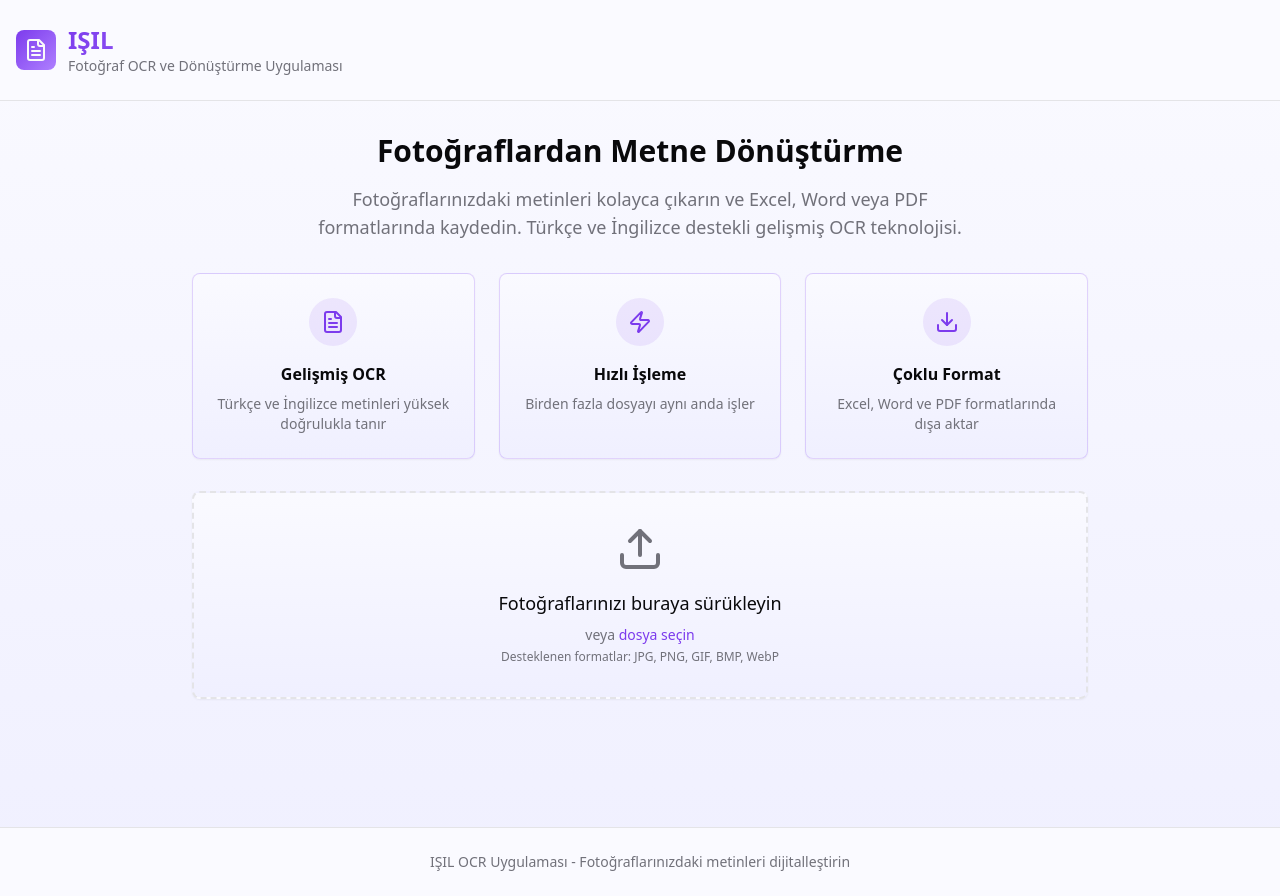
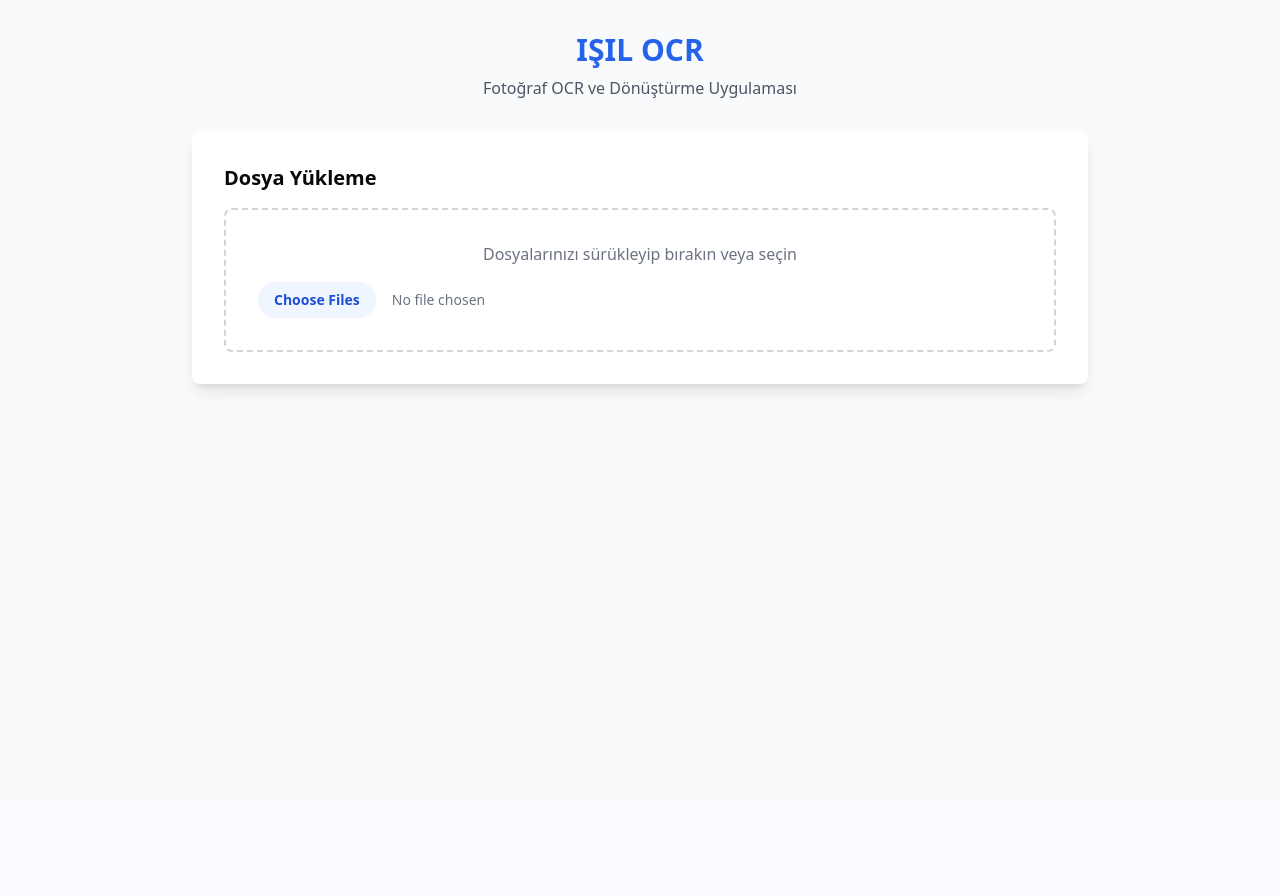
Before and after one commit to ermixserdar/isil-photo-to-text, a React (Vite) app: page / in a window 1280 px wide. After the commit the page ends 800 px from the top, so only its background shows below. Built offline with nearby package versions, Linux system fonts and the light colour scheme; the HTML template or start-up script is replaced by a standard one.

Commit message:
Fix FileUploadZone useState error

```diff
--- a/src/App.tsx
+++ b/src/App.tsx
@@ -1,19 +1,54 @@
-import { QueryClient, QueryClientProvider } from "@tanstack/react-query";
 import { BrowserRouter, Routes, Route } from "react-router-dom";
-import Index from "./pages/Index";
-import NotFound from "./pages/NotFound";
 
-const queryClient = new QueryClient();
+const SimpleIndex = () => {
+  return (
+    <div className="min-h-screen bg-gray-50">
+      <div className="container mx-auto px-4 py-8">
+        <div className="max-w-4xl mx-auto">
+          <header className="text-center mb-8">
+            <h1 className="text-3xl font-bold text-blue-600">IŞIL OCR</h1>
+            <p className="text-gray-600 mt-2">Fotoğraf OCR ve Dönüştürme Uygulaması</p>
+          </header>
+
+          <div className="bg-white rounded-lg shadow-lg p-8">
+            <h2 className="text-xl font-semibold mb-4">Dosya Yükleme</h2>
+            <div className="border-2 border-dashed border-gray-300 rounded-lg p-8 text-center">
+              <p className="text-gray-500">Dosyalarınızı sürükleyip bırakın veya seçin</p>
+              <input
+                type="file"
+                multiple
+                accept="image/*"
+                className="mt-4 block w-full text-sm text-gray-500
+                  file:mr-4 file:py-2 file:px-4
+                  file:rounded-full file:border-0
+                  file:text-sm file:font-semibold
+                  file:bg-blue-50 file:text-blue-700
+                  hover:file:bg-blue-100"
+              />
+            </div>
+          </div>
+        </div>
+      </div>
+    </div>
+  );
+};
+
+const NotFoundPage = () => (
+  <div className="min-h-screen flex items-center justify-center">
+    <div className="text-center">
+      <h1 className="text-4xl font-bold text-gray-900">404</h1>
+      <p className="text-gray-600">Sayfa bulunamadı</p>
+    </div>
+  </div>
+);
 
 const App = () => (
-  <QueryClientProvider client={queryClient}>
-    <BrowserRouter>
-      <Routes>
-        <Route path="/" element={<Index />} />
-        <Route path="*" element={<NotFound />} />
-      </Routes>
-    </BrowserRouter>
-  </QueryClientProvider>
+  <BrowserRouter>
+    <Routes>
+      <Route path="/" element={<SimpleIndex />} />
+      <Route path="*" element={<NotFoundPage />} />
+    </Routes>
+  </BrowserRouter>
 );
 
 export default App;
```
